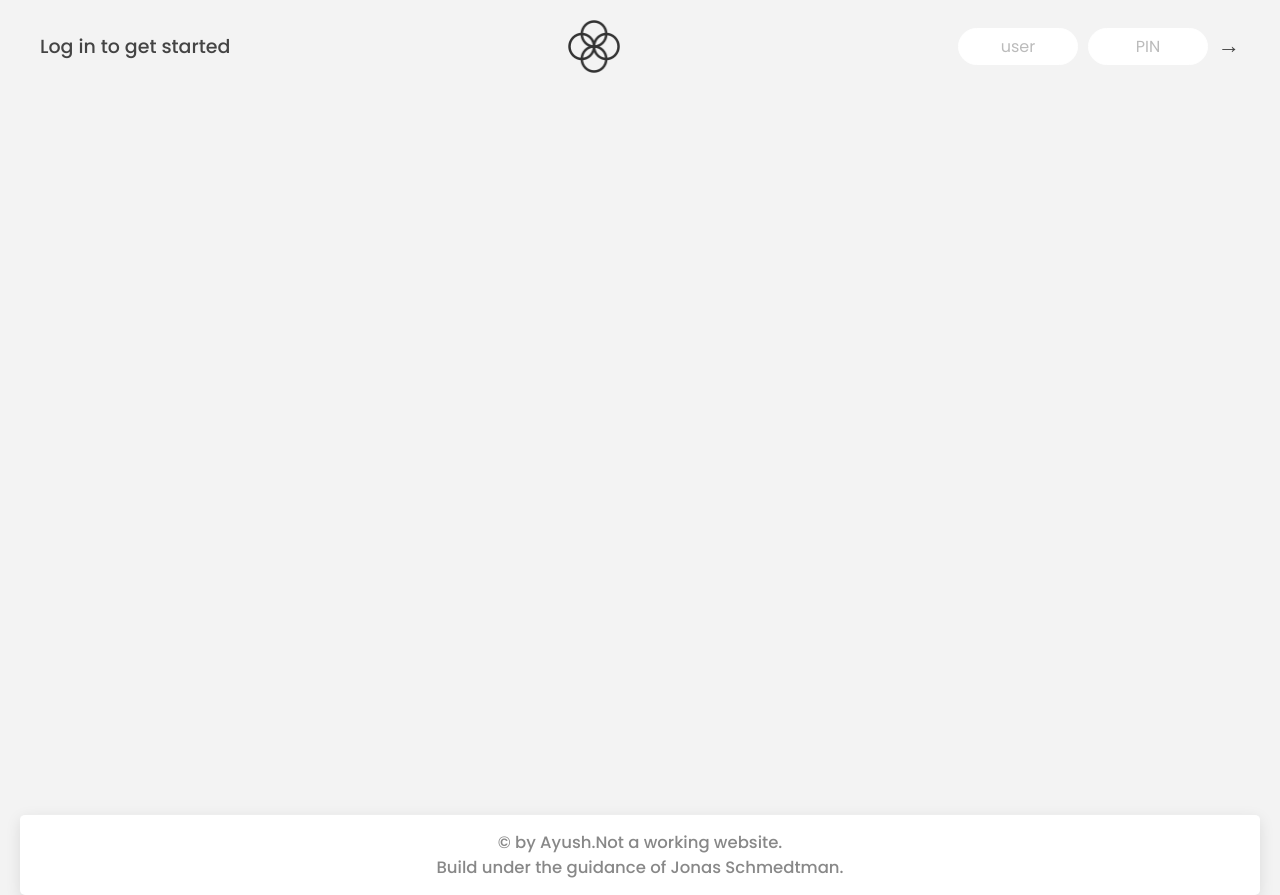
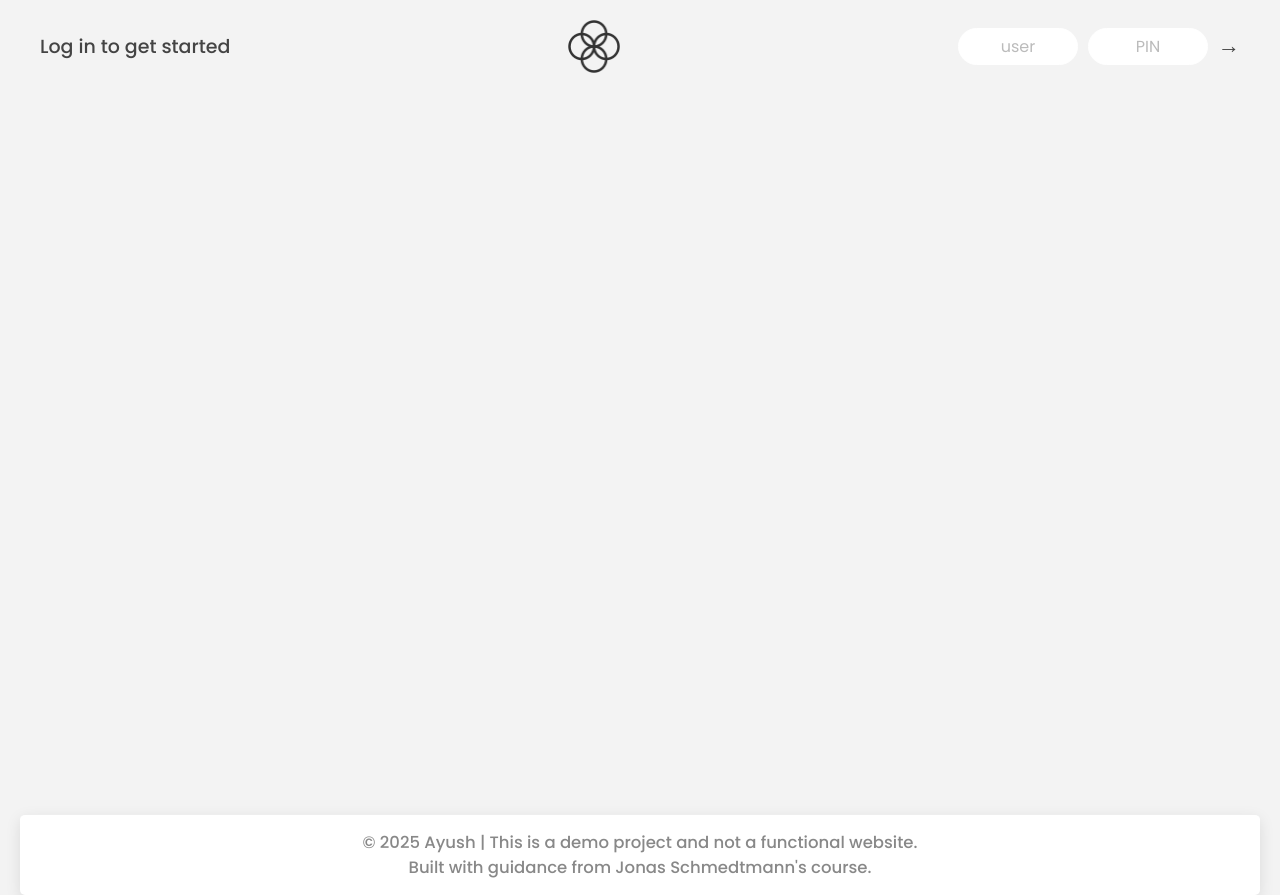
Before and after one commit to maryu0/Bankist-app, a plain HTML site: page index.html in a window 1280 px wide. Drawn offline with Linux system fonts and the light colour scheme.

Commit message:
Updated footer

```diff
--- a/index.html
+++ b/index.html
@@ -117,8 +117,9 @@
     </main>
 
     <footer>
-      &copy; by Ayush.Not a working website. <br />
-      Build under the guidance of Jonas Schmedtman.
+      &copy; 2025 Ayush | This is a demo project and not a functional website.
+      <br />
+      Built with guidance from Jonas Schmedtmann's course.
     </footer>
 
     <script src="script.js"></script>
```
